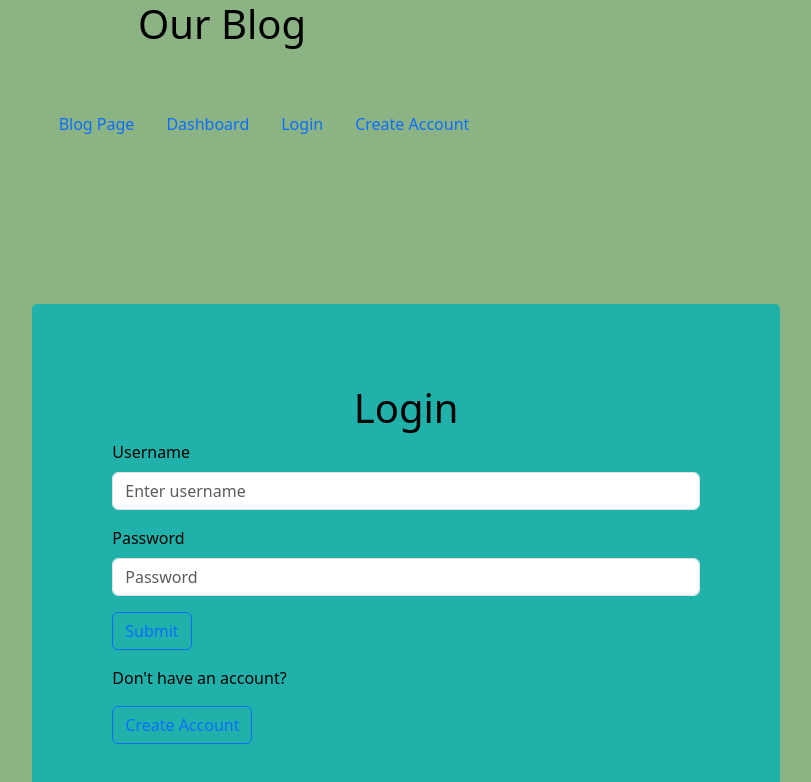
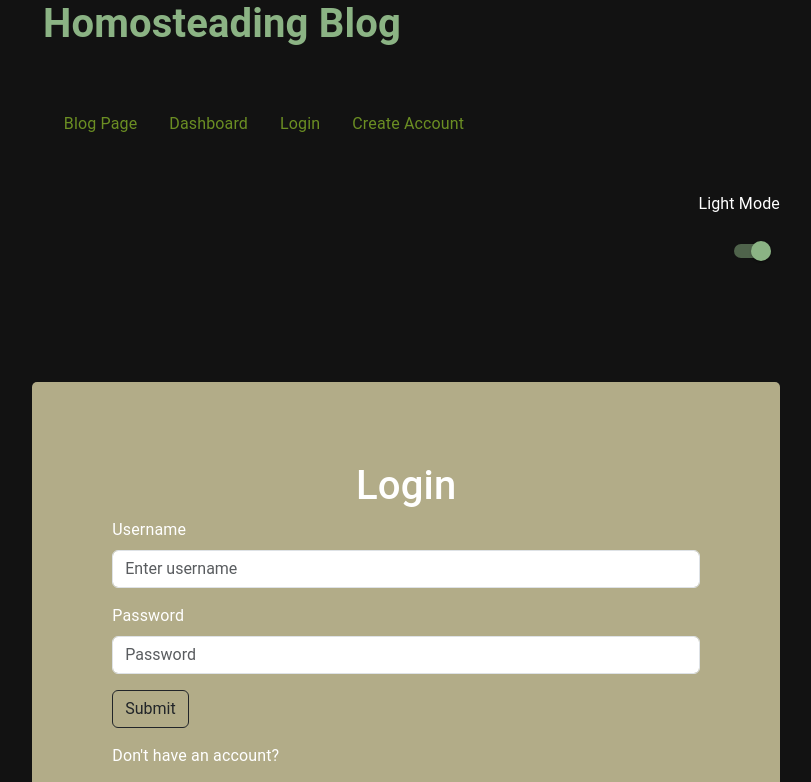
Before and after one commit to caliz83/BlogFrontL, a React (Vite) app: page /Login in a window 1280 px wide. Shown: the top 782 px of the page, without its empty margins (418-1229 px from the left). Built offline with nearby package versions, Linux system fonts and the light colour scheme.

Commit message:
kept forgetting to push! X(

```diff
--- a/package.json
+++ b/package.json
@@ -9,6 +9,9 @@
     "preview": "vite preview"
   },
   "dependencies": {
+    "@emotion/react": "^11.11.1",
+    "@emotion/styled": "^11.11.0",
+    "@mui/material": "^5.14.15",
     "bootstrap": "^5.3.1",
     "react": "^18.2.0",
     "react-bootstrap": "^2.8.0",
--- a/src/App.css
+++ b/src/App.css
@@ -1,9 +1,13 @@
-body {
+/* body {
   background-color: #8bb384;
   color: black;
-}
+} */
 
 /* .nav {
   color:gray !important;
   text-decoration: none;
 } */
+
+.nav {
+  color: olivedrab;
+}
--- a/src/App.jsx
+++ b/src/App.jsx
@@ -11,21 +11,55 @@
 import BlogPage from "./components/BlogPage";
 import CreateAccount from "./components/CreateAccount";
 import Dashboard from "./components/Dashboard";
-import { Col, Container, Row } from "react-bootstrap";
+import { Col, Container, Row, } from "react-bootstrap";
 import Login from "./components/Login";
 import { BrowserRouter, Routes, Route } from 'react-router-dom';
 import Navbar from "./components/Navbar";
+import Footer from "./components/Footer";
+import { CssBaseline, Switch } from "@mui/material";
+import { ThemeProvider, createTheme } from '@mui/material/styles';
+import { useState } from "react";
 import "./App.css";
 
 function App() {
+
+  //useState for DarkMode switch
+  const [toggleDarkMode, setToggleDarkMode] = useState(true);
+
+  //change it between true or false
+  const toggleDarkTheme = () => {
+    setToggleDarkMode(!toggleDarkMode);
+  }
+
+  //color schemes?
+  const darkTheme = createTheme({
+    palette: {
+      mode: toggleDarkMode ? 'dark' : 'light', //dark mode state on toggle
+      primary: {
+        main: '#8bb384',
+        color: '#546e4f'
+      },
+      secondary: {
+        main: '#546e4f',
+        color: '#8bb384'
+      },
+    },
+  })
+
   return (
+    <ThemeProvider theme={darkTheme}>
+      <CssBaseline />
     <BrowserRouter>
       <Container>
         <Row>
           <Col>
-            <h1 className="text-center">Our Blog</h1>
+            <h1 className="text-center" style={{color: '#8bb384', fontWeight: 'bold'}}>Homosteading Blog</h1>
           </Col>
           <Navbar />
+          <div style={{ display: 'flex', flexDirection: 'column', alignItems: 'end' }}>
+            <p>{toggleDarkMode ? 'Light Mode' : 'Dark Mode' }</p>
+            <Switch checked={toggleDarkMode} onChange={toggleDarkTheme} />
+          </div>
         {/* <Login /> */}
         {/* <CreateAccount /> */}
         {/* <BlogPage /> */}
@@ -36,9 +70,12 @@ function App() {
           <Route path="/CreateAccount" element={<CreateAccount />} />
           <Route path="/Dashboard" element={<Dashboard />} />
         </Routes>
+        <Footer />
         </Row>
       </Container>
     </BrowserRouter>
+
+    </ThemeProvider>
   );
 }
 
--- a/src/components/BlogPage.jsx
+++ b/src/components/BlogPage.jsx
@@ -80,7 +80,7 @@ const BlogPage = () => {
                           <Col style={{ border: "solid" }} className="d-flex justify-content-center" md={6}><p>{item.date}</p></Col>
                         </Row>
                       </Col>
-                      <Col style={{ border: "solid" }} className="d-flex justify-content-center" md={12}>Image</Col>
+                      <Col style={{ border: "solid" }} className="d-flex justify-content-center" md={12}>{item.image}</Col>
                     </Row>
                   </Col>
                   <Col style={{ border: "solid" }} className="d-flex justify-content-center" md={6}><p>{item.description}</p></Col>
@@ -98,7 +98,7 @@ const BlogPage = () => {
                         </Row>
                       </Col>
                     </Row>
-                    <Col style={{ border: "solid" }} className="d-flex justify-content-center" md={12}>Image</Col>
+                    <Col style={{ border: "solid" }} className="d-flex justify-content-center" md={12}>{item.image}</Col>
                   </Col>
                 </Row>
               )}
--- a/src/components/Dashboard.jsx
+++ b/src/components/Dashboard.jsx
@@ -36,6 +36,8 @@ const Dashboard = () => {
         console.log(loggedInData);
         let userBlogItems = await GetBlogItemsByUserId(loggedInData.userId);
         setBlogItems(userBlogItems);
+        setUserId(loggedInData.userId);
+        setPublisherName(loggedInData.publisherName);
         console.log(userBlogItems);
         setIsLoading(false);
       }, 1000) //delayed for 1 second (in ms)
@@ -80,8 +82,8 @@ const Dashboard = () => {
     setIsPublished(isPublished);
   };
 
-  const [blogUserId, setBlogUserId ] = useState(0);
-  const [blogPublisherName, setBlogPublisherName] = useState("");
+  const [blogUserId, setUserId ] = useState(0);
+  const [blogPublisherName, setPublisherName] = useState("");
 
   //create our useStates to help us handle our forms
   const [blogTitle, setBlogTitle] = useState("");
@@ -90,8 +92,8 @@ const Dashboard = () => {
   const [blogCategory, setBlogCategory] = useState("");
   const [blogTags, setBlogTags] = useState("");
   const [blogId, setBlogId] = useState(0);
-  const [userId, setUserId] = useState(0);
-  const [publisherName, setPublisherName] = useState("");
+  //const [userId, setUserId] = useState(0);
+  //const [publisherName, setPublisherName] = useState("");
 
   const [blogItems, setBlogItems] = useState([
     // {
@@ -155,7 +157,7 @@ const Dashboard = () => {
     //let { publisherName, userId } = LoggedInData();
 
     const Published = {
-      Id: 0,
+      Id: blogId,
       UserId: blogUserId,
       PublisherName: blogPublisherName,
       Title: blogTitle,
@@ -260,7 +262,7 @@ const Dashboard = () => {
   return (
     <>
       <Container>
-        <Button className="me-3" variant="outline-light" onClick={(e) => handleShow(e, {id: 0, userId: blogUserId, publisherName: blogPublisherName, title: "", image: "", description: "", category: "", tag: "", isDeleted: false, isPublished: false})}>
+        <Button className="me-3" variant="outline-success" onClick={(e) => handleShow(e, {id: 0, userId: blogUserId, publisherName: blogPublisherName, title: "", image: "", description: "", category: "", tag: "", isDeleted: false, isPublished: false})}>
           Add Blog Item
         </Button>
         <Modal show={show} onHide={handleClose}>
@@ -336,7 +338,7 @@ const Dashboard = () => {
             </Button>
           </Modal.Footer>
         </Modal>
-        <Button variant="outline-light" onClick={handleShow}>
+        <Button variant="outline-success" onClick={handleShow}>
           Edit Blog Item
         </Button>{" "}
         <Row>
--- /dev/null
+++ b/src/components/Footer.jsx
@@ -0,0 +1,16 @@
+import React from 'react'
+import logo from '../assets/leaf.png';
+//const logo = ('');
+
+
+const Footer = () => {
+
+  return (
+    <div className='footer d-flex justify-content-center m-5'>
+      <img src={logo} alt="" height={25} width={25} />
+      <p>Homosteaders, LLC</p>
+    </div>
+  )
+}
+
+export default Footer
--- a/src/components/Login.jsx
+++ b/src/components/Login.jsx
@@ -32,7 +32,7 @@ const Login = () => {
 
   return (
     <div>
-      <Form style={{width: "40", marginLeft: "33%", marginTop: "10%", backgroundColor: "lightseagreen", borderRadius: 5, padding: 80}}>
+      <Form style={{width: "40", marginLeft: "33%", marginTop: "10%", backgroundColor: "#b2ac88", borderRadius: 5, padding: 80}}>
       <h1 className='text-center'>Login</h1>
       <Form.Group className="mb-3" controlId="Username">
         <Form.Label>Username</Form.Label>
@@ -44,11 +44,11 @@ const Login = () => {
         <Form.Control type="password" placeholder="Password" onChange={handlePassword} />
       </Form.Group>
 
-      <Button variant="outline-primary" onClick={handleSubmit}>
+      <Button variant="outline-dark" onClick={handleSubmit}>
         Submit
       </Button>
       <p className='mt-3'>Don't have an account?</p>
-      <Button variant="outline-primary" onClick={() => navigate("/CreateAccount")}>
+      <Button variant="outline-dark" onClick={() => navigate("/CreateAccount")}>
         Create Account
       </Button>
     </Form>
--- a/src/components/Navbar.jsx
+++ b/src/components/Navbar.jsx
@@ -1,6 +1,7 @@
 import React from 'react'
 import { Nav } from 'react-bootstrap';
 import { Link } from 'react-router-dom';
+import "../App.css";
 
 const Navbar = () => {
   return (
@@ -10,16 +11,16 @@ const Navbar = () => {
       onSelect={(selectedKey) => alert(`selected ${selectedKey}`)}
     >
       <Nav.Item>
-        <Nav.Link as={Link} to='/'>Blog Page</Nav.Link>
+        <Nav.Link className='nav' as={Link} to='/'>Blog Page</Nav.Link>
       </Nav.Item>
       <Nav.Item>
-        <Nav.Link as={Link} to='/Dashboard'>Dashboard</Nav.Link>
+        <Nav.Link className= 'nav' as={Link} to='/Dashboard'>Dashboard</Nav.Link>
       </Nav.Item>
       <Nav.Item>
-        <Nav.Link as={Link} to='/Login'>Login</Nav.Link>
+        <Nav.Link className='nav' as={Link} to='/Login'>Login</Nav.Link>
       </Nav.Item>
       <Nav.Item>
-        <Nav.Link as={Link} to='/CreateAccount'>Create Account</Nav.Link>
+        <Nav.Link className='nav' as={Link} to='/CreateAccount'>Create Account</Nav.Link>
       </Nav.Item>
     </Nav>
   )
--- a/src/services/DataService.jsx
+++ b/src/services/DataService.jsx
@@ -88,7 +88,7 @@ const LoggedInData = () => {
 }
 
 const AddBlogItems = async (blogItems) => {
-    let result = await fetch('http://localhost:5086/blog/AddBlogItems', {
+    let result = await fetch("http://localhost:5086/blog/AddBlogItems", {
         method: "POST",
         headers: {
             "Content-Type": 'application/json'
```
Also changed, not shown: 2 other files (tests, documents, lock files or other folders).
